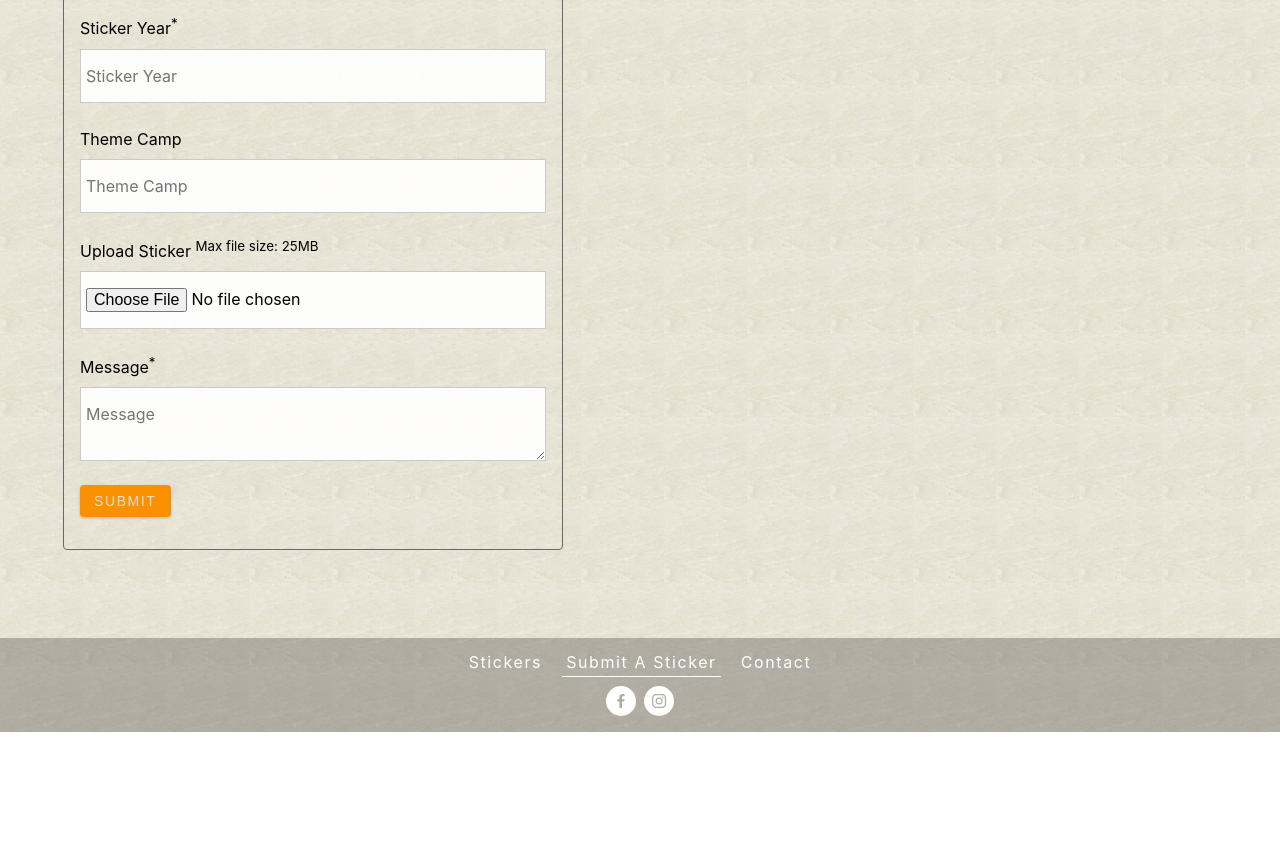
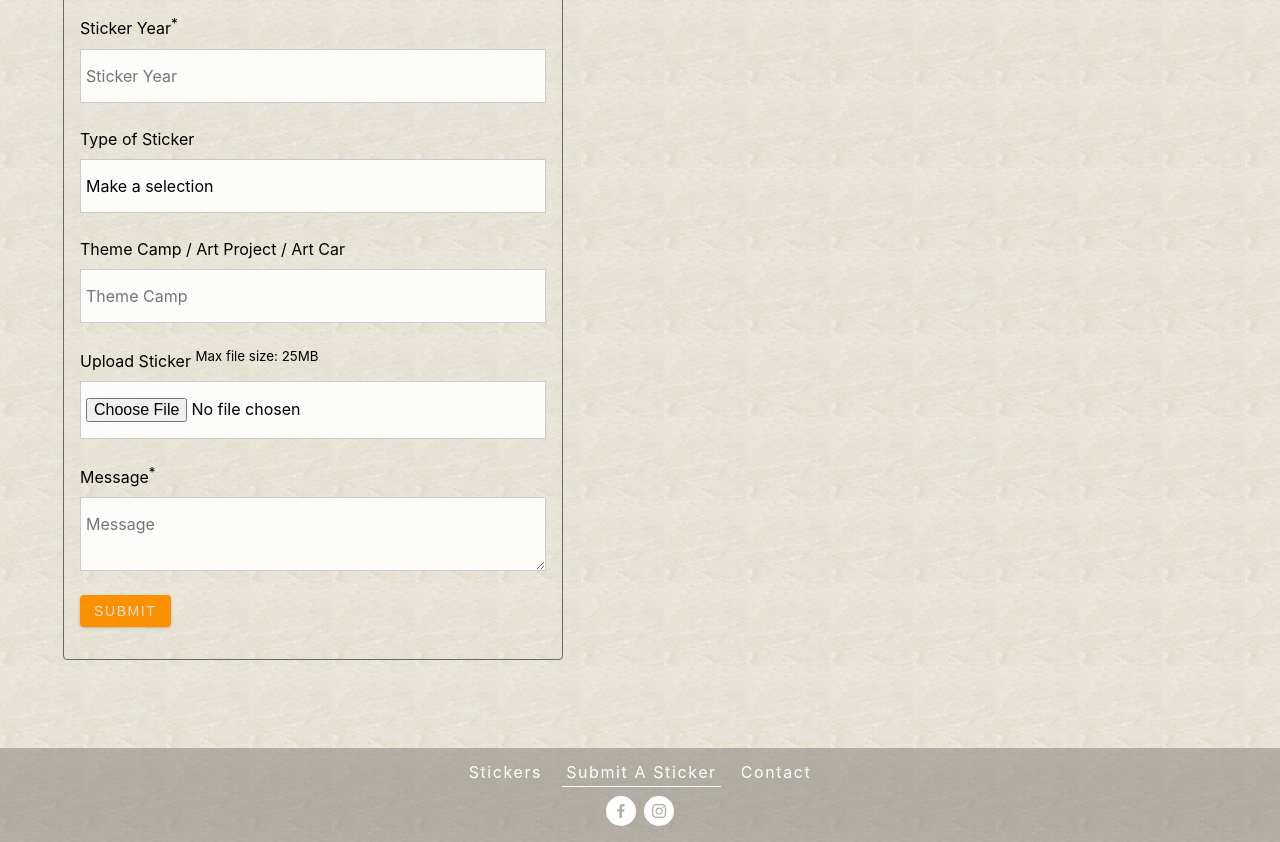
Before and after one commit to shaunvine/burning-man-stickers, a React (Create React App) app: page /submit in a window 1280 px wide. Shown: the part 1160-2002 px from the top of the page. Before the commit the page ends 1892 px from the top, so only its background shows below. Built offline with nearby package versions, Linux system fonts and the light colour scheme; no server answers; a web font is replaced by a local one; what showdown would draw is missing.

Commit message:
Sticker Submit form - selection field

```diff
--- a/src/Forms/StickerSubmitForm.js
+++ b/src/Forms/StickerSubmitForm.js
@@ -3,7 +3,7 @@ import { useHistory } from "react-router-dom";
 import styled from "styled-components";
 import { useForm, ValidationError } from "@formspree/react";
 
-function ContactForm() {
+function StickerForm() {
   const history = useHistory();
   const [state, handleSubmit] = useForm("xayazazo");
   if (state.succeeded) {
@@ -92,7 +92,21 @@ function ContactForm() {
             field="stickeryear"
             errors={state.errors}
           />
-          <label htmlFor="themecamp">Theme Camp</label>
+
+          <label htmlFor="stickertype">Type of Sticker</label>
+          <select name="Stickertype" id="stickertype" required="">
+            <option value="">Make a selection</option>
+            <option value="Theme Camp">Theme Camp</option>
+            <option value="Art Project">Art Project</option>
+            <option value="Art Car">Art Car</option>
+          </select>
+          <ValidationError
+            prefix="Sticker Type"
+            field="stickertype"
+            errors={state.errors}
+          />
+
+          <label htmlFor="themecamp">Theme Camp / Art Project / Art Car</label>
           <input
             id="themecamp"
             type="themecamp"
@@ -143,7 +157,7 @@ function ContactForm() {
   );
 }
 function App() {
-  return <ContactForm />;
+  return <StickerForm />;
 }
 
 const Wrapper = styled.section`
```
